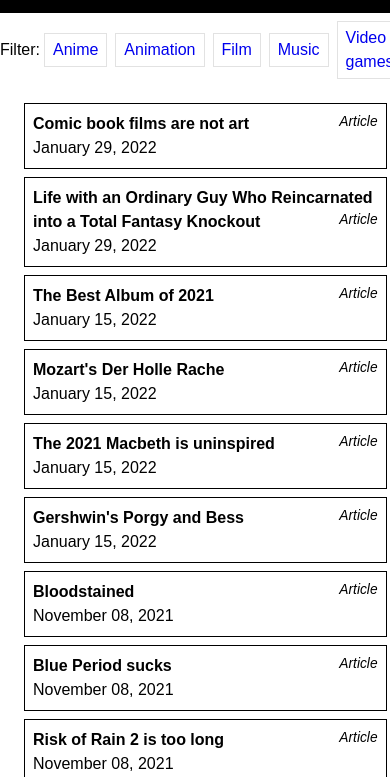
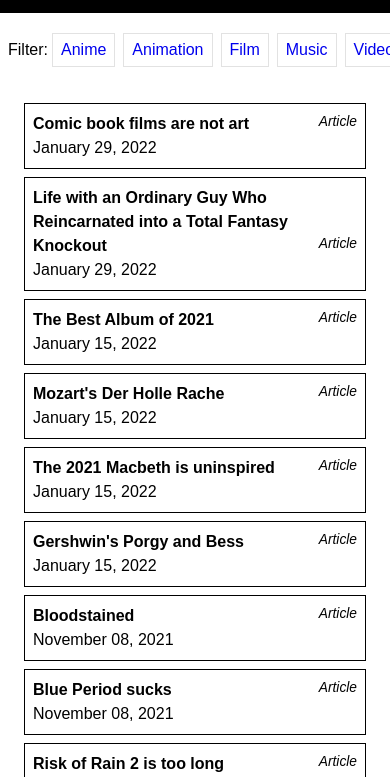
Before and after one commit to justinlee0777/popularthoughts, a Gatsby site: page / in a window 390 px wide. Shown: the part 67-844 px from the top of the page. Built offline with nearby package versions, Linux system fonts and the light colour scheme; Gatsby itself is replaced by a stand-in of ours.

Commit message:
Fixing filter bar on mobile width

```diff
--- a/src/shared/main-site-listing/main-site-listing.css
+++ b/src/shared/main-site-listing/main-site-listing.css
@@ -27,10 +27,15 @@
 
 .filters {
     align-items: center;
+    box-sizing: border-box;
     display: flex;
     flex-direction: row;
+    height: 58px;
     margin-left: auto;
     margin-top: 8px;
+    max-width: 100vw;
+    overflow-x: auto;
+    padding: 0 8px;
 }
 
 .filter-hint {
@@ -41,6 +46,7 @@
 .filter {
     border: 1px solid #e2e2e2;
     cursor: pointer;
+    flex: none;
     margin-right: 8px;
     padding: 4px 8px;
     text-decoration: none;
--- a/src/shared/main-site.css
+++ b/src/shared/main-site.css
@@ -8,7 +8,7 @@
     display: grid;
     height: 100vh;
     grid-template-rows: repeat(2, 0fr) 1fr;
-    overflow-y: hidden;
+    overflow: hidden;
 }
 
 .main-site-listing {
```
